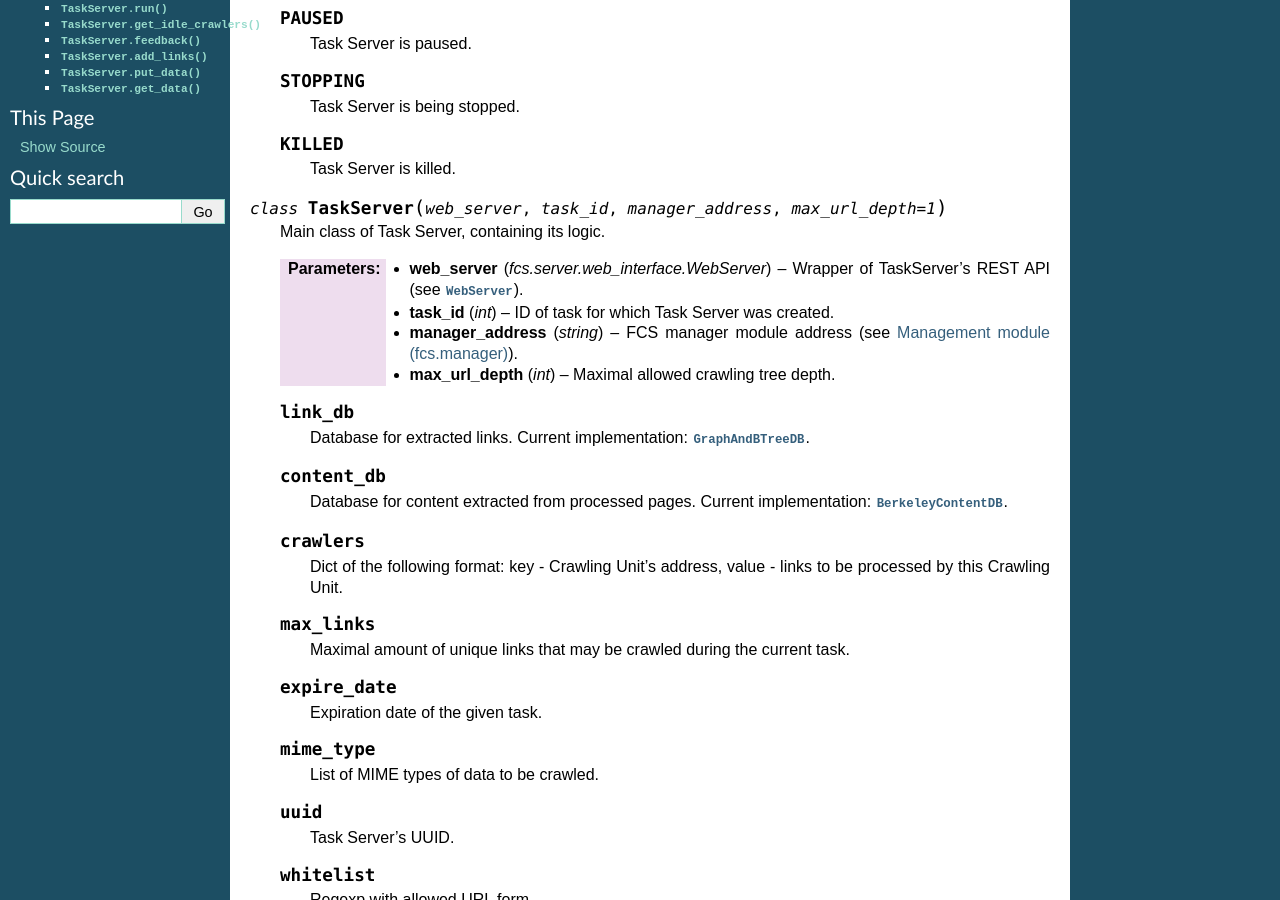
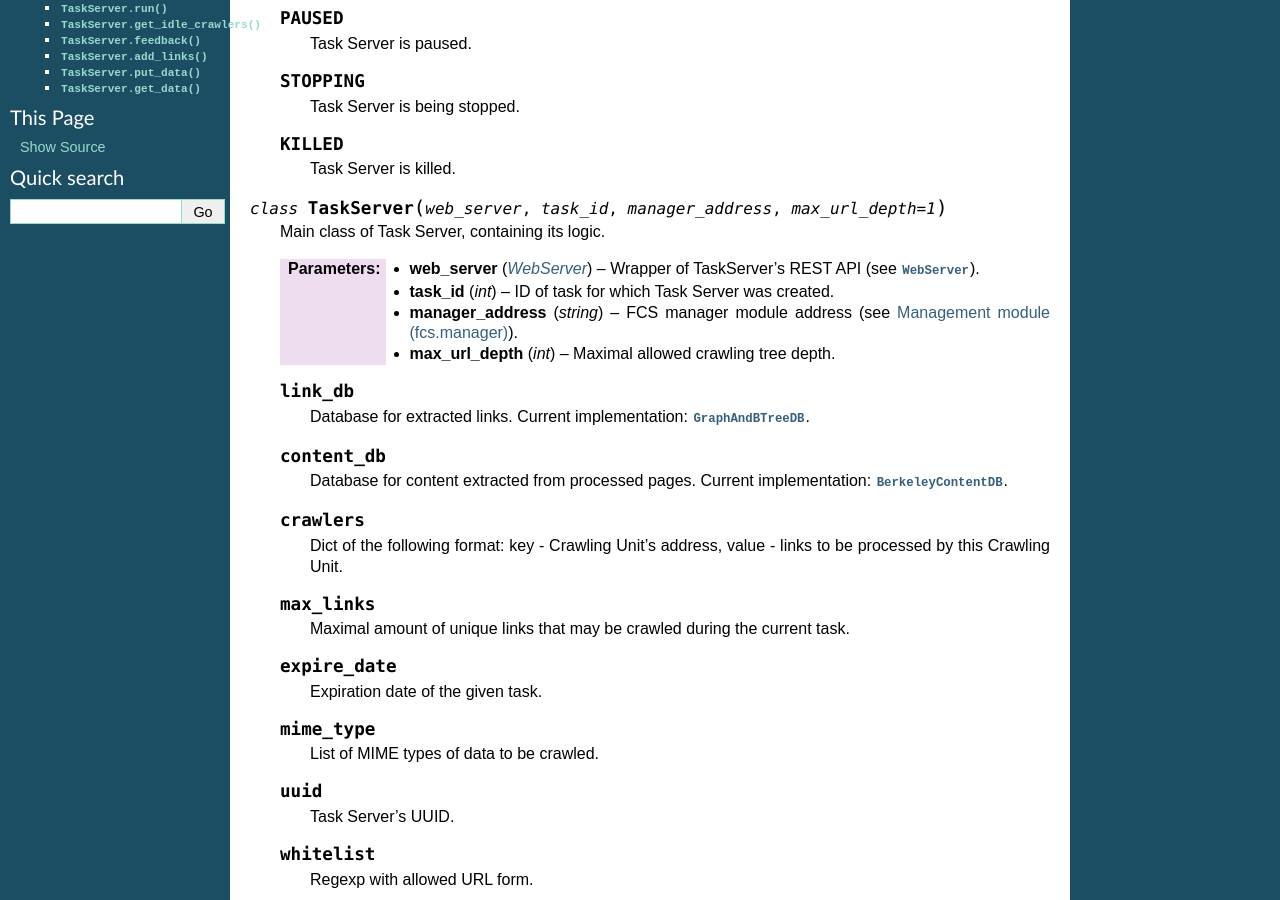
Before and after one commit to agh-glk/fcs, a Sphinx documentation site: the page built from docs/source/server/task_server.rst, in a window 1280 px wide and 900 px high, scrolled down 667 px. Built offline with Sphinx 7.4.7, drawn with Linux system fonts in a browser that asks for light colours; formulas are drawn with MathJax 3.

Commit message:
[NT] Edit

```diff
--- a/docs/source/server/task_server.rst
+++ b/docs/source/server/task_server.rst
@@ -58,7 +58,7 @@ This module contains implementation of Task Server.
 
    Main class of Task Server, containing its logic.
 
-   :param fcs.server.web_interface.WebServer web_server: Wrapper of TaskServer's REST API (see :py:class:`WebServer`).
+   :param WebServer web_server: Wrapper of TaskServer's REST API (see :py:class:`WebServer`).
    :param int task_id: ID of task for which Task Server was created.
    :param string manager_address: FCS manager module address (see :doc:`../manager/intro`).
    :param int max_url_depth: Maximal allowed crawling tree depth.
```
